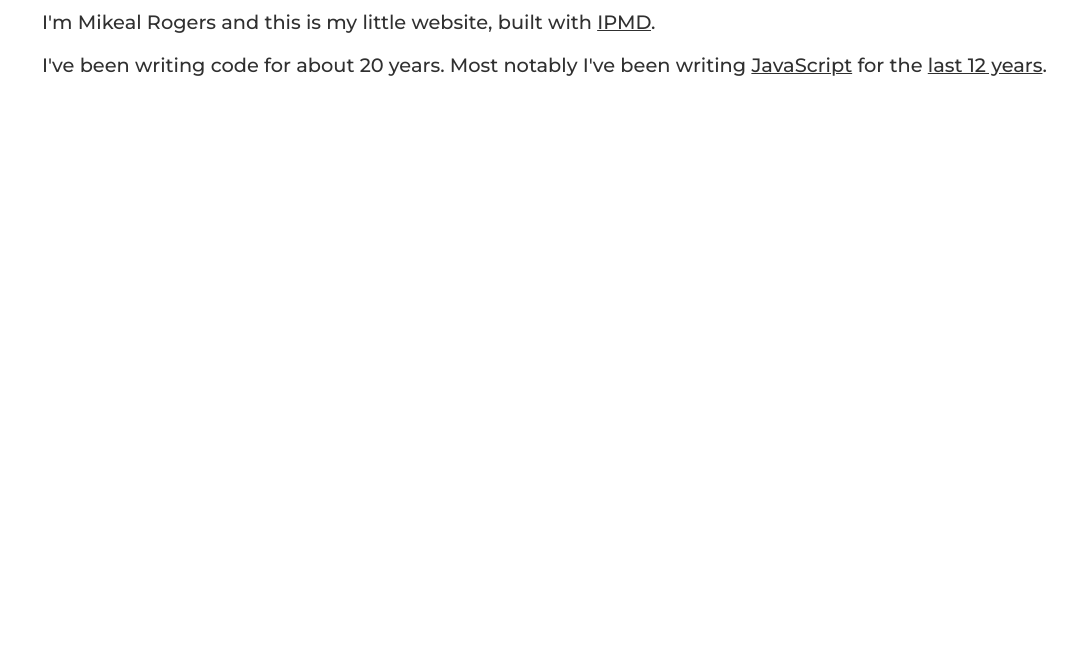
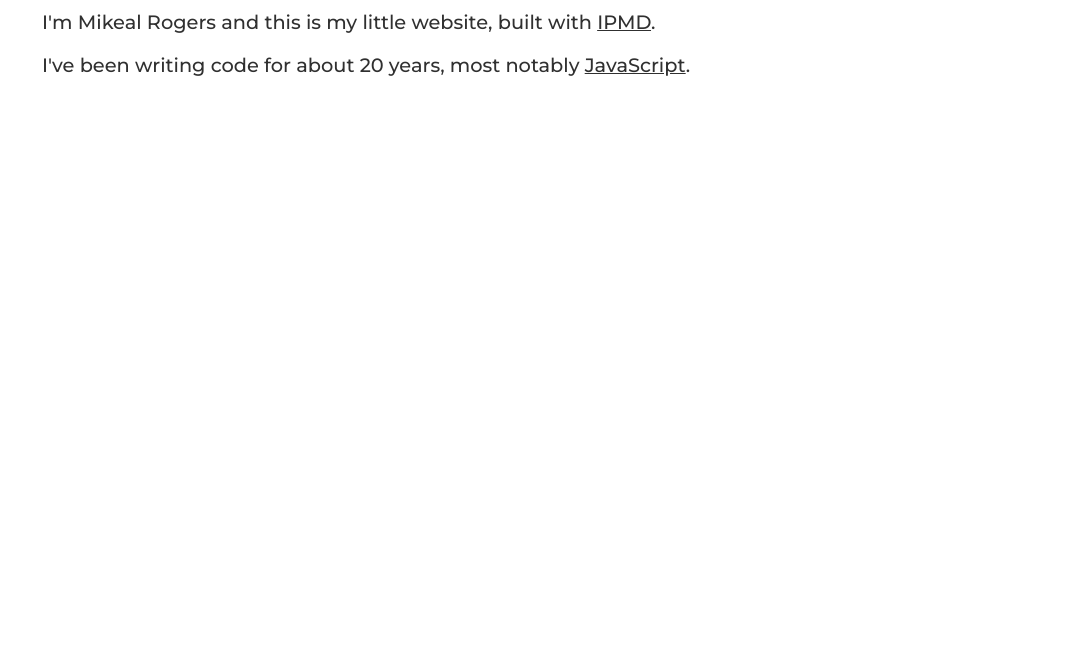
Before and after one commit to mikeal/mikealrogers.com, a plain HTML site: page index.html in a window 1280 px wide. Shown: the part 128-800 px from the top of the page, without its empty margins (214-1280 px from the left). Drawn offline with Linux system fonts and the light colour scheme.

Commit message:
deploy: 5e6e5206c3c8c508ccdaca92d0b05de9fd4bae67

```diff
--- a/index.html
+++ b/index.html
@@ -12,9 +12,7 @@
     <content>
       <h1 id="welcome">Welcome!</h1>
       <p>I'm Mikeal Rogers and this is my little website, built with <a href="https://github.com/mikeal/ipmd"><code>IPMD</code></a>.</p>
-      <p>I've been writing code for about 20 years. Most notably I've been writing
-        <a href="https://en.wikipedia.org/wiki/JavaScript">JavaScript</a> for the <a href>last 12 years</a>.
-      </p>
+      <p>I've been writing code for about 20 years, most notably <a href>JavaScript</a>.</p>
 
     </content>
     <script src="/app.js" type="module"></script>
```
